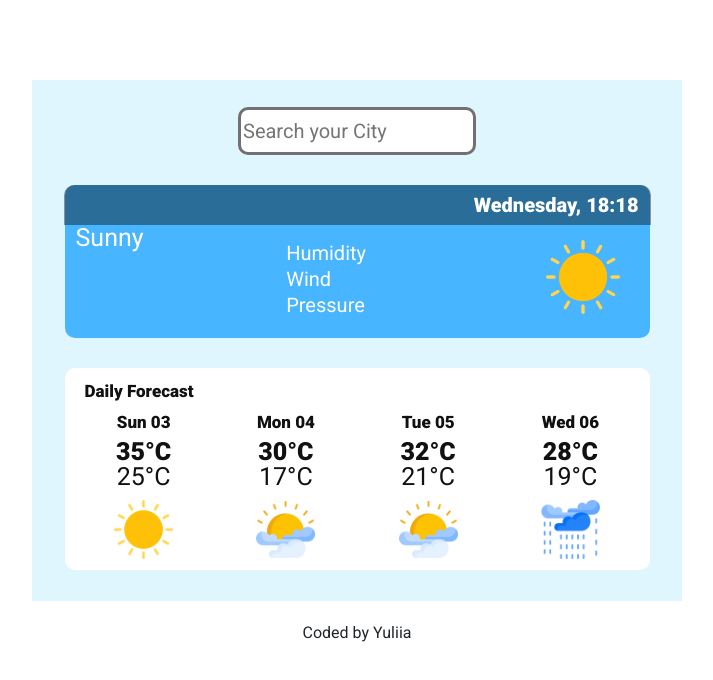
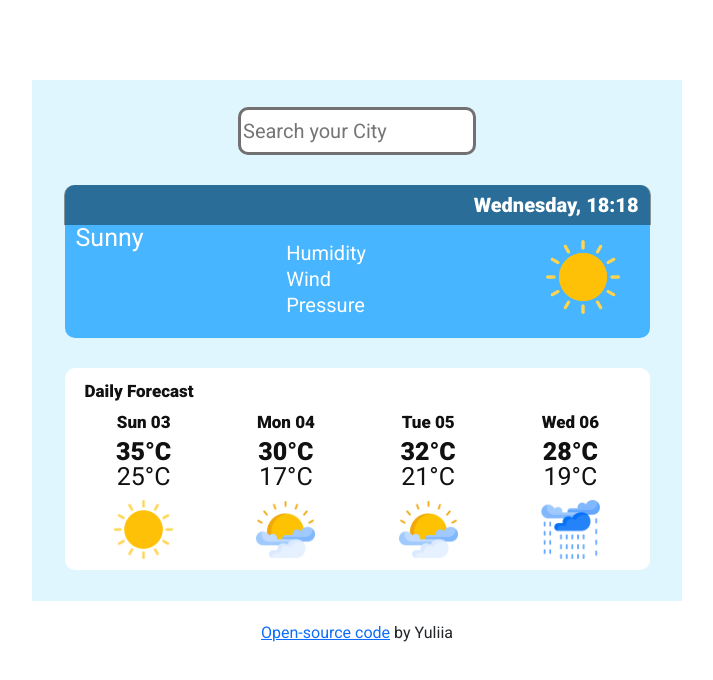
Before and after one commit to jam4jm/WeatherCheck, a plain HTML site: page index.html in a window 1280 px wide. Shown: the whole page, without its empty margins (283-996 px from the left). Drawn offline with nearby package versions, Linux system fonts and the light colour scheme.

Commit message:
added source link

```diff
--- a/index.html
+++ b/index.html
@@ -92,7 +92,10 @@
         </div>
       </div>
     </div>
-    <footer>Coded by Yuliia</footer>
+    <footer>
+      <a href="https://github.com/jam4jm/WeatherCheck"> Open-source code</a> by
+      Yuliia
+    </footer>
     <script src="src/index.js"></script>
   </body>
 </html>
```
